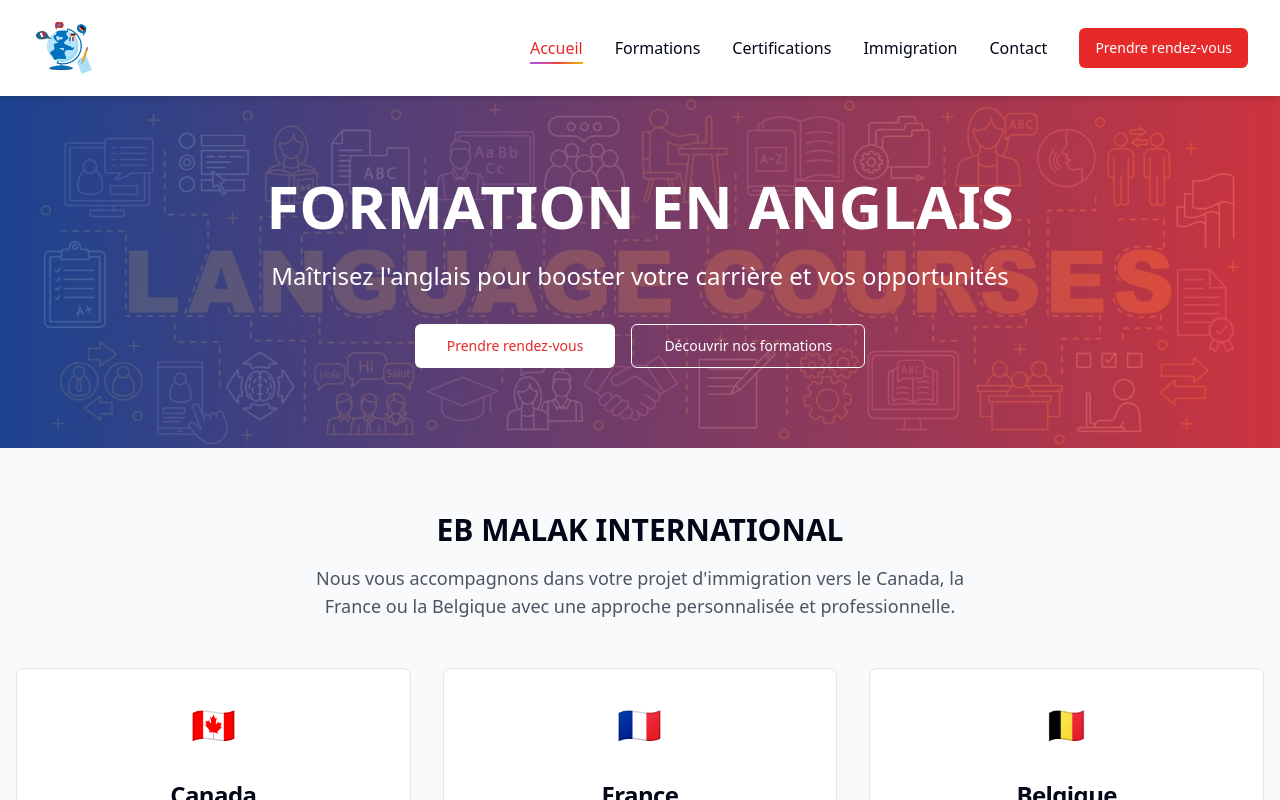
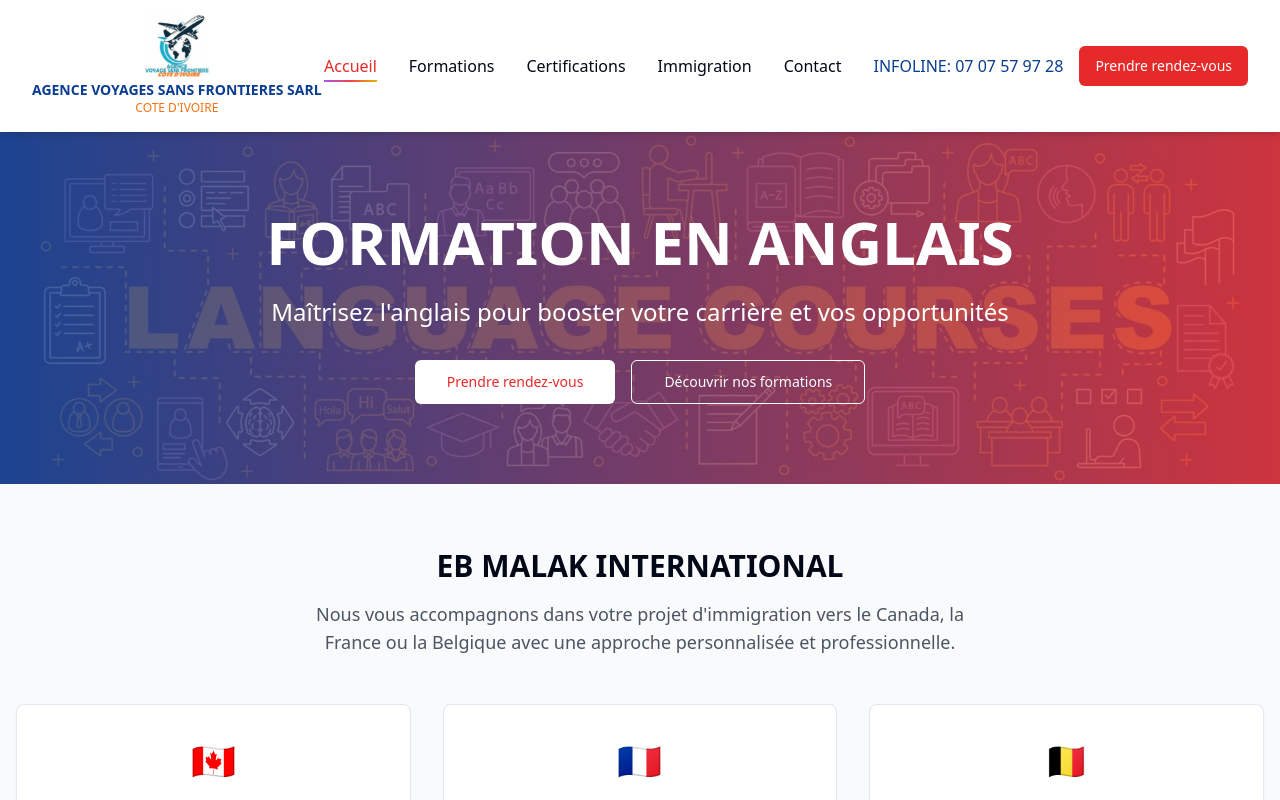
Before and after one commit to vptestexe/rendez-vous-formation-site, a React (Vite) app: page / in a window 1280 px wide. Shown: the top 800 px of the page. Built offline with nearby package versions, Linux system fonts and the light colour scheme.

Commit message:
Add agency name and logo
Replace the logo and add the agency name.

```diff
--- a/src/components/Header.tsx
+++ b/src/components/Header.tsx
@@ -1,12 +1,22 @@
 
-import React, { useState } from 'react';
+import React, { useState, useEffect } from 'react';
 import { Link, useLocation } from 'react-router-dom';
 import { Button } from '@/components/ui/button';
 import { Menu, X } from 'lucide-react';
 
 const Header = () => {
   const [isMenuOpen, setIsMenuOpen] = useState(false);
+  const [animateLogo, setAnimateLogo] = useState(false);
   const location = useLocation();
+
+  // Animation effect for the logo
+  useEffect(() => {
+    const interval = setInterval(() => {
+      setAnimateLogo(true);
+      setTimeout(() => setAnimateLogo(false), 2000);
+    }, 4000);
+    return () => clearInterval(interval);
+  }, []);
 
   const toggleMenu = () => {
     setIsMenuOpen(!isMenuOpen);
@@ -23,12 +33,18 @@ const Header = () => {
     <header className="bg-white shadow-md sticky top-0 z-50">
       <div className="container mx-auto py-4">
         <div className="flex justify-between items-center">
-          <Link to="/" className="flex items-center">
+          <Link to="/" className="flex flex-col items-center">
+            <div className={`relative transition-transform duration-1000 ${animateLogo ? 'transform translate-y-[-5px]' : ''}`}>
               <img
-              src="/lovable-uploads/c223b934-43c3-4e2c-924d-4f5190a2f220.png"
-              alt="Formation en Anglais Logo"
-              className="h-16 w-auto mr-4"
+                src="/lovable-uploads/6961b549-9c1e-4b8a-993b-8ffb58527566.png"
+                alt="Agence Voyages Sans Frontières Logo"
+                className="h-16 w-auto"
               />
+            </div>
+            <div className="text-center">
+              <h1 className="font-bold text-sm text-formation-blue">AGENCE VOYAGES SANS FRONTIERES SARL</h1>
+              <p className="text-xs text-orange-500">COTE D'IVOIRE</p>
+            </div>
           </Link>
 
           {/* Mobile menu button */}
@@ -60,11 +76,14 @@ const Header = () => {
             <Link to="/contact" className={isActive("/contact") ? activeClassNames : "font-medium hover:text-formation-red transition-colors"}>
               Contact
             </Link>
+            <div className="flex items-center">
+              <span className="font-medium text-formation-blue mr-4">INFOLINE: 07 07 57 97 28</span>
               <Link to="/rendez-vous">
                 <Button className="bg-formation-red hover:bg-red-700 text-white transition-all duration-300 transform hover:scale-105">
                   Prendre rendez-vous
                 </Button>
               </Link>
+            </div>
           </nav>
         </div>
 
@@ -106,6 +125,7 @@ const Header = () => {
             >
               Contact
             </Link>
+            <div className="font-medium text-formation-blue py-2">INFOLINE: 07 07 57 97 28</div>
             <Link to="/rendez-vous" onClick={() => setIsMenuOpen(false)}>
               <Button className="w-full bg-formation-red hover:bg-red-700 text-white transition-all duration-300 transform hover:scale-105">
                 Prendre rendez-vous
--- a/src/pages/Home.tsx
+++ b/src/pages/Home.tsx
@@ -1,5 +1,5 @@
 
-import React from 'react';
+import React, { useEffect } from 'react';
 import HeroSection from '@/components/home/HeroSection';
 import LearningMethodsCarousel from '@/components/home/LearningMethodsCarousel';
 import TrainingPrograms from '@/components/home/TrainingPrograms';
@@ -9,6 +9,10 @@ import ContactSection from '@/components/home/ContactSection';
 import ImmigrationServices from '@/components/home/ImmigrationServices';
 
 const Home = () => {
+  useEffect(() => {
+    document.title = "AGENCE VOYAGES SANS FRONTIERES SARL - COTE D'IVOIRE";
+  }, []);
+
   return (
     <div>
       <HeroSection />
```
Also changed, not shown: public/lovable-uploads/6961b549-9c1e-4b8a-993b-8ffb58527566.png (added). Lines whose indentation alone changed are shown as unchanged.
